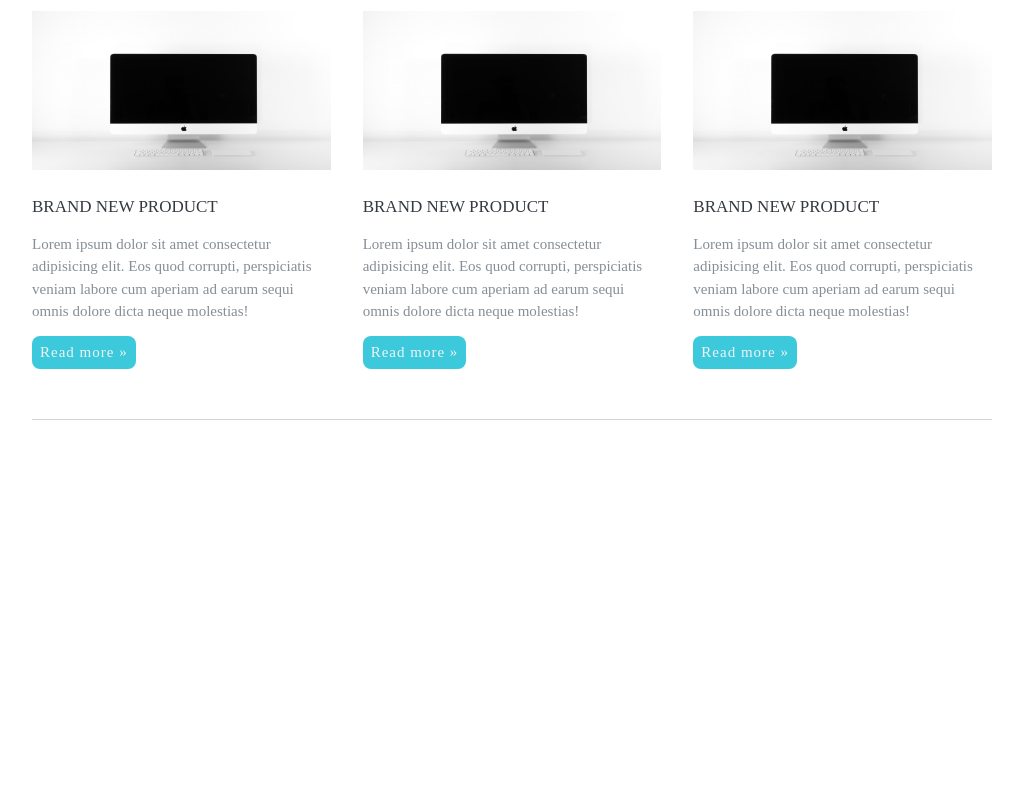
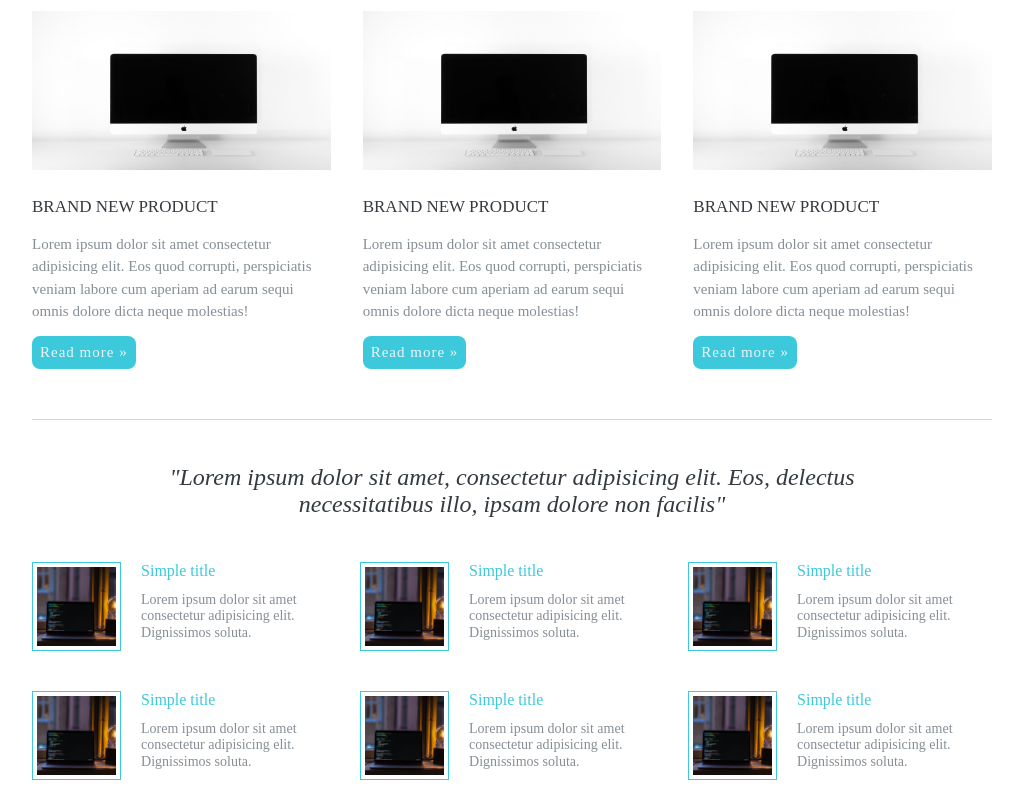
Before and after one commit to LevaniMigriauli/Freshness, a website built with webpack: page src/index.html in a window 1280 px wide. Shown: the part 608-1408 px from the top of the page, without its empty margins (128-1151 px from the left). Before the commit the page ends 1048 px from the top, so only its background shows below. Built offline with nearby package versions, Linux system fonts and the light colour scheme.

```diff
--- a/src/index.html
+++ b/src/index.html
@@ -95,7 +95,7 @@
               src="images/content/product1.jpg"
               alt="new-product-photo"
             />
-            <h2 class="product__title">Brand new product</h2>
+            <h3 class="product__title">Brand new product</h3>
             <p class="product__description">
               Lorem ipsum dolor sit amet consectetur adipisicing elit. Eos quod
               corrupti, perspiciatis veniam labore cum aperiam ad earum sequi
@@ -109,7 +109,7 @@
               src="images/content/product1.jpg"
               alt="new-product-photo"
             />
-            <h2 class="product__title">Brand new product</h2>
+            <h3 class="product__title">Brand new product</h3>
             <p class="product__description">
               Lorem ipsum dolor sit amet consectetur adipisicing elit. Eos quod
               corrupti, perspiciatis veniam labore cum aperiam ad earum sequi
@@ -123,7 +123,7 @@
               src="images/content/product1.jpg"
               alt="new-product-photo"
             />
-            <h2 class="product__title">Brand new product</h2>
+            <h3 class="product__title">Brand new product</h3>
             <p class="product__description">
               Lorem ipsum dolor sit amet consectetur adipisicing elit. Eos quod
               corrupti, perspiciatis veniam labore cum aperiam ad earum sequi
@@ -132,6 +132,98 @@
             <button class="product__more-info-btn btn">Read more »</button>
           </div>
         </section>
+        <section class="section-features">
+          <h2 class="section-features__title">
+            "Lorem ipsum dolor sit amet, consectetur adipisicing elit. Eos,
+            delectus necessitatibus illo, ipsam dolore non facilis"
+          </h2>
+          <div class="features-grid">
+            <div class="features">
+              <img
+                class="features__img"
+                src="images/content/feature.jpg"
+                alt="monitor-photo"
+              />
+              <div>
+                <h3 class="features__title">Simple title</h3>
+                <p class="features__description">
+                  Lorem ipsum dolor sit amet consectetur adipisicing elit.
+                  Dignissimos soluta.
+                </p>
+              </div>
+            </div>
+            <div class="features">
+              <img
+                class="features__img"
+                src="images/content/feature.jpg"
+                alt="monitor-photo"
+              />
+              <div>
+                <h3 class="features__title">Simple title</h3>
+                <p class="features__description">
+                  Lorem ipsum dolor sit amet consectetur adipisicing elit.
+                  Dignissimos soluta.
+                </p>
+              </div>
+            </div>
+            <div class="features">
+              <img
+                class="features__img"
+                src="images/content/feature.jpg"
+                alt="monitor-photo"
+              />
+              <div>
+                <h3 class="features__title">Simple title</h3>
+                <p class="features__description">
+                  Lorem ipsum dolor sit amet consectetur adipisicing elit.
+                  Dignissimos soluta.
+                </p>
+              </div>
+            </div>
+            <div class="features">
+              <img
+                class="features__img"
+                src="images/content/feature.jpg"
+                alt="monitor-photo"
+              />
+              <div>
+                <h3 class="features__title">Simple title</h3>
+                <p class="features__description">
+                  Lorem ipsum dolor sit amet consectetur adipisicing elit.
+                  Dignissimos soluta.
+                </p>
+              </div>
+            </div>
+            <div class="features">
+              <img
+                class="features__img"
+                src="images/content/feature.jpg"
+                alt="monitor-photo"
+              />
+              <div>
+                <h3 class="features__title">Simple title</h3>
+                <p class="features__description">
+                  Lorem ipsum dolor sit amet consectetur adipisicing elit.
+                  Dignissimos soluta.
+                </p>
+              </div>
+            </div>
+            <div class="features">
+              <img
+                class="features__img"
+                src="images/content/feature.jpg"
+                alt="monitor-photo"
+              />
+              <div>
+                <h3 class="features__title">Simple title</h3>
+                <p class="features__description">
+                  Lorem ipsum dolor sit amet consectetur adipisicing elit.
+                  Dignissimos soluta.
+                </p>
+              </div>
+            </div>
+          </div>
+        </section>
       </main>
       <footer></footer>
     </div>
--- a/src/scss/app.scss
+++ b/src/scss/app.scss
@@ -23,4 +23,5 @@
 @import "header.scss";
 @import "hero.scss";
 @import "new-products.scss";
+@import "features.scss";
 /* Browser specific styles */
--- /dev/null
+++ b/src/scss/features.scss
@@ -0,0 +1,46 @@
+/*
+SPACING SYSTEM (px)
+2 / 4 / 8 / 12 / 16 / 24 / 32 / 48 / 64 / 80 / 96 / 128
+
+FONT SIZE SYSTEM (px)
+10 / 12 / 14 / 16 / 18 / 20 / 24 / 30 / 36 / 44 / 52 / 62 / 74 / 86 / 98
+*/
+
+.section-features {
+  &__title {
+    font-size: 2.4rem;
+    font-style: italic;
+    color: $dark-grey;
+    text-align: center;
+    margin: 4.4rem 9.8rem;
+  }
+
+  .features-grid {
+    display: grid;
+    grid-template-columns: 1fr 1fr 1fr;
+    column-gap: 2.4rem;
+    row-gap: 4rem;
+    .features {
+      display: flex;
+      gap: 2rem;
+      &__img {
+        width: 26%;
+        border: 1px solid $cyan;
+        box-sizing: content-box;
+        padding: 0.4rem;
+      }
+
+      &__title {
+        font-size: 1.6rem;
+        color: $cyan;
+        margin-bottom: 1.2rem;
+      }
+
+      &__description {
+        font-size: 1.4rem;
+        color: $grey;
+        line-height: 1.2;
+      }
+    }
+  }
+}
--- a/src/scss/header.scss
+++ b/src/scss/header.scss
@@ -22,6 +22,7 @@
       .icons {
         height: 3.4rem;
         width: auto;
+        cursor: pointer;
       }
     }
 
```
Also changed, not shown: src/scss/new-products.scss (+0 -8 lines), src/images/content/feature.jpg (added), 3 other files.
